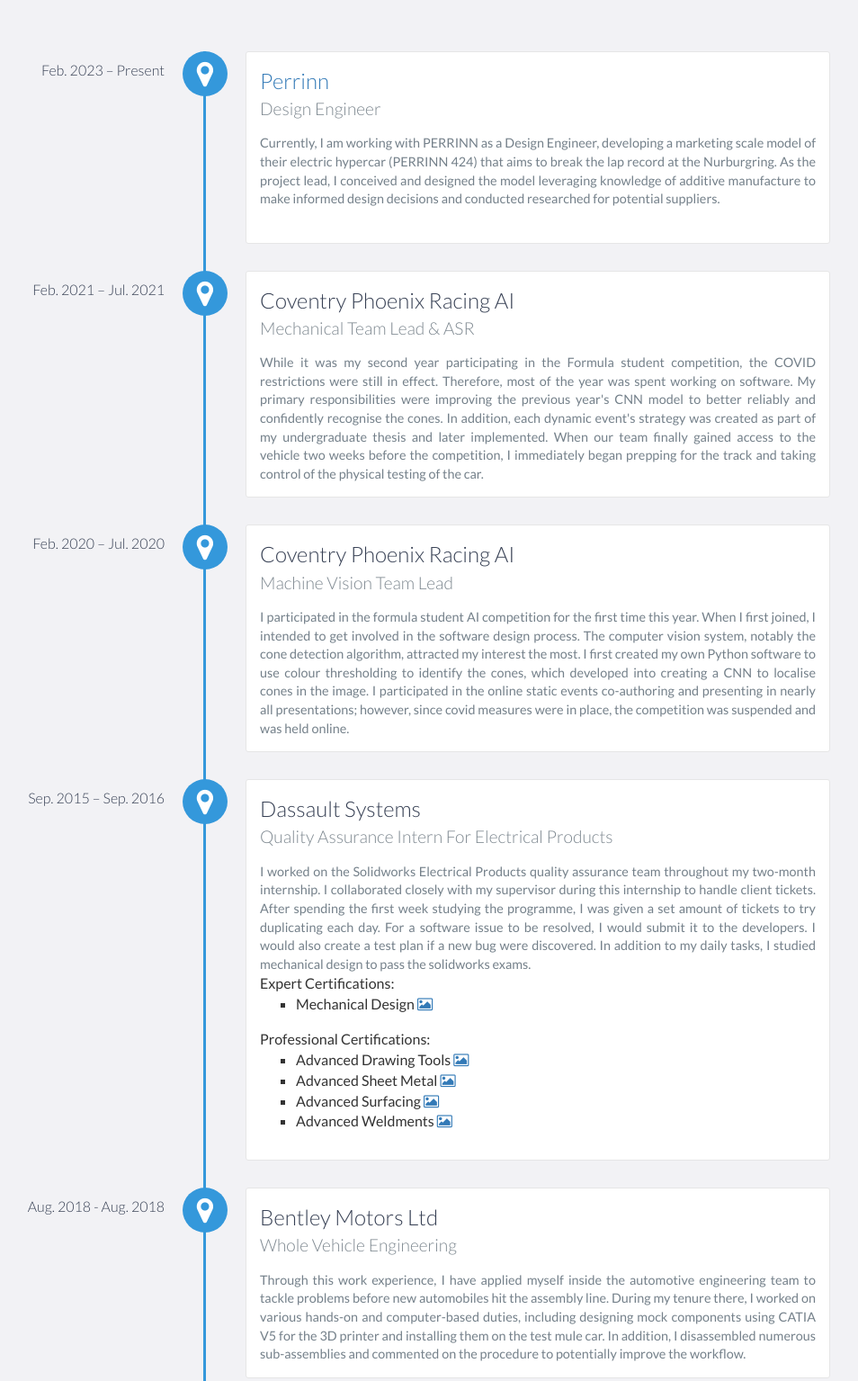
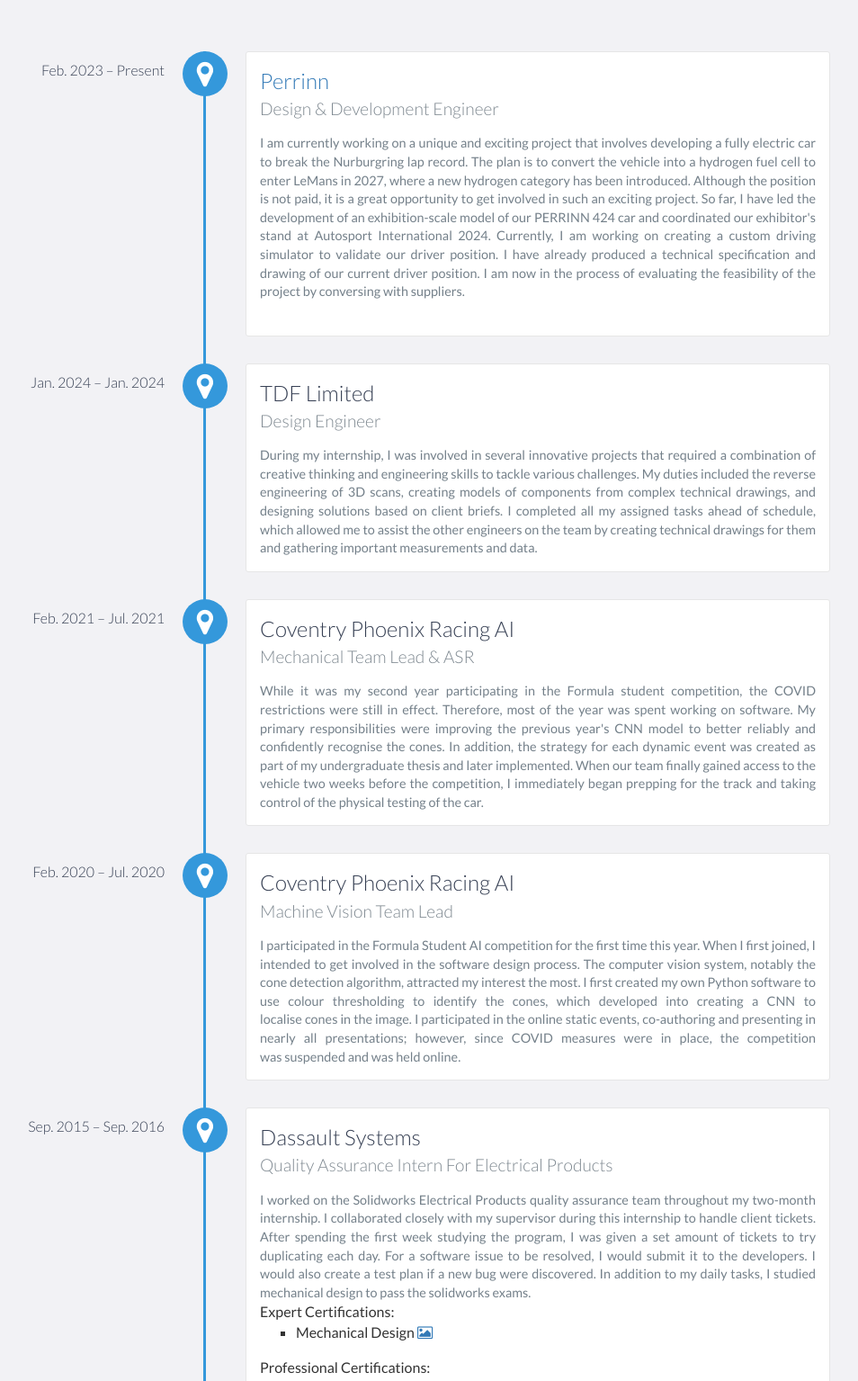
Before and after one commit to YohannPanthakee/YohannPanthakee.github.io, a plain HTML site: page index.html in a window 1280 px wide. Shown: the part 1875-3410 px from the top of the page at 90% size, without its empty margins (217-1171 px from the left). Drawn offline with nearby package versions, Linux system fonts and the light colour scheme.

Commit message:
Updates to Career History
I have added TDF Limited and updated the existing career descriptions

```diff
--- a/index.html
+++ b/index.html
@@ -101,12 +101,21 @@
 
             <div data-date="Feb. 2023 – Present">
                 <h3><a href="https://discover.perrinn.com/">Perrinn</a></h3>
+                <h4>Design & Development Engineer</h4>
+                <p>
+                    <p align="justify">
+                        I am currently working on a unique and exciting project that involves developing a fully electric car to break the Nurburgring lap record. The plan is to convert the vehicle into a hydrogen fuel cell to enter LeMans in 2027, where a new hydrogen category has been introduced. Although the position is not paid, it is a great opportunity to get involved in such an exciting project. So far, I have led the development of an exhibition-scale model of our PERRINN 424 car and coordinated our exhibitor's stand at Autosport International 2024. Currently, I am working on creating a custom driving simulator to validate our driver position. I have already produced a technical specification and drawing of our current driver position. I am now in the process of evaluating the feasibility of the project by conversing with suppliers.
+                    </p>
+                    <br>
+            </div>
+
+            <div data-date="Jan. 2024 – Jan. 2024">
+                <h3>TDF Limited</h3>
                 <h4>Design Engineer</h4>
                 <p>
                     <p align="justify">
-                        Currently, I am working with PERRINN as a Design Engineer, developing a marketing scale model of their electric hypercar (PERRINN 424) that aims to break the lap record at the Nurburgring. As the project lead, I conceived and designed the model leveraging knowledge of additive manufacture to make informed design decisions and conducted researched for potential suppliers.
+                        During my internship, I was involved in several innovative projects that required a combination of creative thinking and engineering skills to tackle various challenges. My duties included the reverse engineering of 3D scans, creating models of components from complex technical drawings, and designing solutions based on client briefs. I completed all my assigned tasks ahead of schedule, which allowed me to assist the other engineers on the team by creating technical drawings for them and gathering important measurements and data.
                     </p>
-                    <br>
             </div>
 
 
@@ -115,7 +124,7 @@
                 <h4>Mechanical Team Lead & ASR</h4>
                 <p>
                     <p align="justify">
-                        While it was my second year participating in the Formula student competition, the COVID restrictions were still in effect. Therefore, most of the year was spent working on software. My primary responsibilities were improving the previous year's CNN model to better reliably and confidently recognise the cones. In addition, each dynamic event's strategy was created as part of my undergraduate thesis and later implemented. When our team finally gained access to the vehicle two weeks before the competition, I immediately began prepping for the track and taking control of the physical testing of the car.
+                        While it was my second year participating in the Formula student competition, the COVID restrictions were still in effect. Therefore, most of the year was spent working on software. My primary responsibilities were improving the previous year's CNN model to better reliably and confidently recognise the cones. In addition, the strategy for each dynamic event was created as part of my undergraduate thesis and later implemented. When our team finally gained access to the vehicle two weeks before the competition, I immediately began prepping for the track and taking control of the physical testing of the car.
                     </p>
             </div>
 
@@ -123,7 +132,7 @@
                 <h3>Coventry Phoenix Racing AI</h3>
                 <h4>Machine Vision Team Lead</h4>
                 <p align="justify">
-                    I participated in the formula student AI competition for the first time this year. When I first joined, I intended to get involved in the software design process. The computer vision system, notably the cone detection algorithm, attracted my interest the most. I first created my own Python software to use colour thresholding to identify the cones, which developed into creating a CNN to localise cones in the image. I participated in the online static events co-authoring and presenting in nearly all presentations; however, since covid measures were in place, the competition was suspended and was held online.
+                    I participated in the Formula Student AI competition for the first time this year. When I first joined, I intended to get involved in the software design process. The computer vision system, notably the cone detection algorithm, attracted my interest the most. I first created my own Python software to use colour thresholding to identify the cones, which developed into creating a CNN to localise cones in the image. I participated in the online static events, co-authoring and presenting in nearly all presentations; however, since COVID measures were in place, the competition was suspended and was held online.
                 </p>
             </div>
 
@@ -131,7 +140,7 @@
                 <h3>Dassault Systems</h3>
                 <h4>Quality Assurance Intern For Electrical Products</h4>
                 <p align="justify">
-                    I worked on the Solidworks Electrical Products quality assurance team throughout my two-month internship. I collaborated closely with my supervisor during this internship to handle client tickets. After spending the first week studying the programme, I was given a set amount of tickets to try duplicating each day. For a software issue to be resolved, I would submit it to the developers. I would also create a test plan if a new bug were discovered. In addition to my daily tasks, I studied mechanical design to pass the solidworks exams.
+                    I worked on the Solidworks Electrical Products quality assurance team throughout my two-month internship. I collaborated closely with my supervisor during this internship to handle client tickets. After spending the first week studying the program, I was given a set amount of tickets to try duplicating each day. For a software issue to be resolved, I would submit it to the developers. I would also create a test plan if a new bug were discovered. In addition to my daily tasks, I studied mechanical design to pass the solidworks exams.
                 </p>
 
                 <hX>Expert Certifications:</hX>
@@ -151,7 +160,7 @@
                 <h3>Bentley Motors Ltd</h3>
                 <h4>Whole Vehicle Engineering</h4>
                 <p align="justify">
-                Through this work experience, I have applied myself inside the automotive engineering team to tackle problems before new automobiles hit the assembly line. During my tenure there, I worked on various hands-on and computer-based duties, including designing mock components using CATIA V5  for the 3D printer and installing them on the test mule car. In addition, I disassembled numerous sub-assemblies and commented on the procedure to potentially improve the workflow.
+                    Through this work experience, I have applied myself inside the automotive engineering team to tackle problems before new automobiles hit the assembly line. During my tenure there, I worked on various hands-on and computer-based duties, including designing mock components using CATIA V5  for the 3D printer and installing them on the test mule car. In addition, I disassembled numerous sub-assemblies and commented on the procedure to potentially improve the workflow.
                  </p>
             </div>
 
@@ -159,7 +168,7 @@
                 <h3>Ricardo</h3>
                 <h4>Whole Vehicle Analysis</h4>
                 <p align="justify">
-                    This work experience exposed me mainly to the uses of Matlab/Simulink in the development of vehicles. My most significant contribution to the project was some code I modified to change some of the output figures for their internally designed drive cycle car simulation. In addition, I asked for some training in Simulink as I had never used it before. As a result, I created a model of a home heating system with the assistance of the engineers on my team, which helped me learn the fundamentals of model-based design.
+                    This work experience exposed me mainly to the uses of Matlab/Simulink in the development of vehicles. My most significant contribution to the project was some code I modified to change some of the output figures for their internally designed drive cycle car simulation. In addition, I asked for some training in Simulink as I had never used it before. As a result, I created a home heating system model with the assistance of the engineers on my team, which helped me learn the fundamentals of model-based design.
                 </p>
 
             </div>
```
